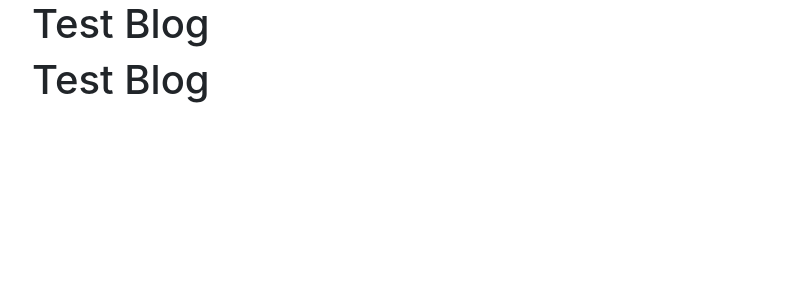
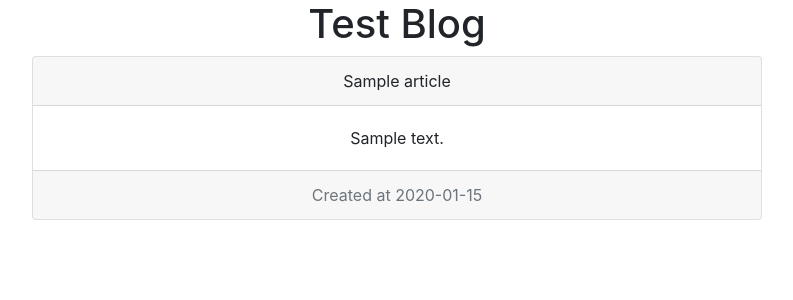
Before and after one commit to lukeelten/openshift-php-service-2, a PHP site: template templates/index.phtml in a window 1280 px wide. Shown: the top 300 px of the page, without its empty margins (243-1036 px from the left). Run offline with PHP 8.4, Linux system fonts and the light colour scheme; the template is opened without the code that fills it: most values are stand-ins (such as "Sample title", 1, 10 or a date in 2020).

Commit message:
Implement http client to load articles

```diff
--- a/composer.json
+++ b/composer.json
@@ -15,7 +15,8 @@
         "php": ">=7.0",
         "slim/slim": "^3.1",
         "slim/php-view": "^2.0",
-        "monolog/monolog": "^1.17"
+        "monolog/monolog": "^1.17",
+        "guzzlehttp/guzzle": "~6.0"
     },
     "require-dev": {
         "phpunit/phpunit": ">=4.8 < 6.0"
--- a/templates/index.phtml
+++ b/templates/index.phtml
@@ -15,7 +15,7 @@
 <div class="container">
     <div class="row justify-content-center">
         <div class="col-xl-8 col-lg-10 col-12">
-            <h1>
+            <h1 class="text-center">
                 Test Blog
             </h1>
         </div>
@@ -25,9 +25,22 @@
         foreach ($articles as $article): ?>
             <div class="row justify-content-center">
                 <div class="col-xl-8 col-lg-10 col-12">
-                    <h1>
-                        Test Blog
-                    </h1>
+                    <div class="card text-center">
+                        <div class="card-header">
+                            <?= htmlspecialchars($article["title"]) ?>
+                        </div>
+                        <div class="card-body">
+                            <p class="card-text">
+                                <?= nl2br(htmlspecialchars($article["text"])) ?>
+                            </p>
+                        </div>
+                        <div class="card-footer text-muted">
+                            <?php
+                            $date = strtotime($article["created"]);
+                            echo "Created at " . date("Y-m-d", $date);
+                            ?>
+                        </div>
+                    </div>
                 </div>
             </div>
     <?php
```
Also changed, not shown: src/dependencies.php (+11 -0 lines), src/routes.php (+7 -1 lines), src/settings.php (+14 -0 lines).
